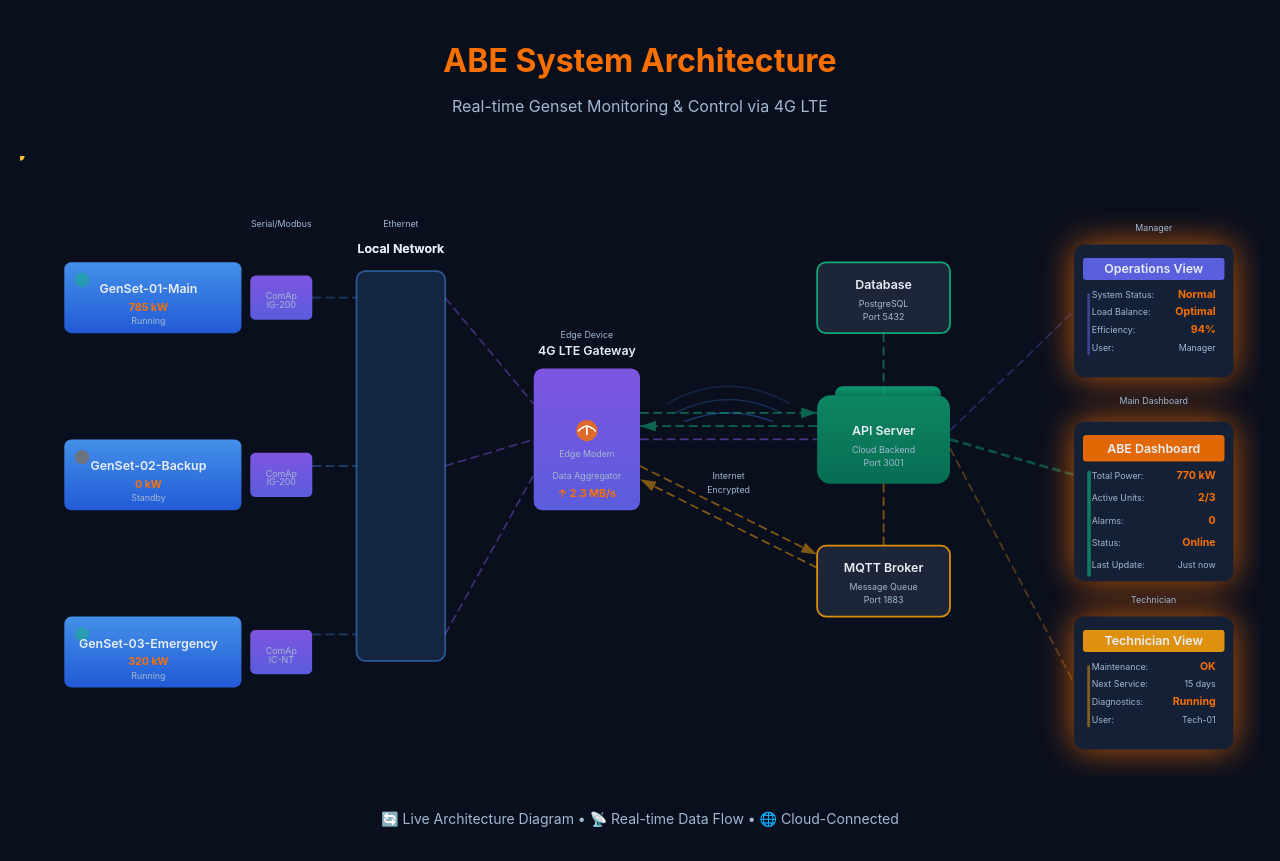
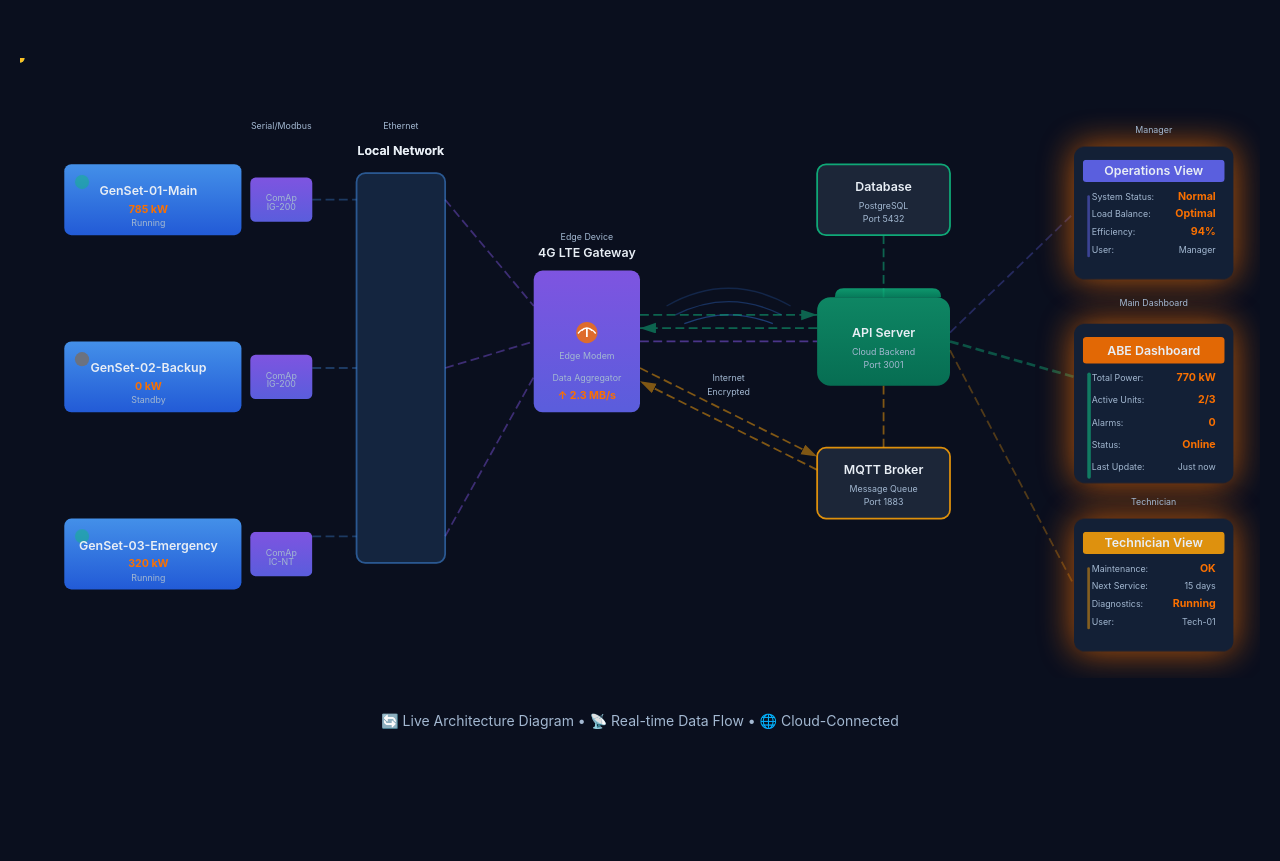
Before and after one commit to Iotistica/abe-genset-monitoring, a website: page dashboard/architecture-diagram.html in a window 1280 px wide. After the commit the page ends 800 px from the top, so only its background shows below. Drawn offline with Linux system fonts and the light colour scheme.

Commit message:
Remove title and subtitle from architecture diagram; add Azure publish profile for deployment

```diff
--- a/dashboard/architecture-diagram.html
+++ b/dashboard/architecture-diagram.html
@@ -496,8 +496,6 @@
 </head>
 <body>
     <div class="diagram-container">
-        <h1> ABE System Architecture</h1>
-        <p class="subtitle">Real-time Genset Monitoring & Control via 4G LTE</p>
 
         <svg viewBox="0 0 1400 700" xmlns="http://www.w3.org/2000/svg">
             <defs>
```
Also changed, not shown: azure-publish-profile.xml (added, +1 -0 lines).
